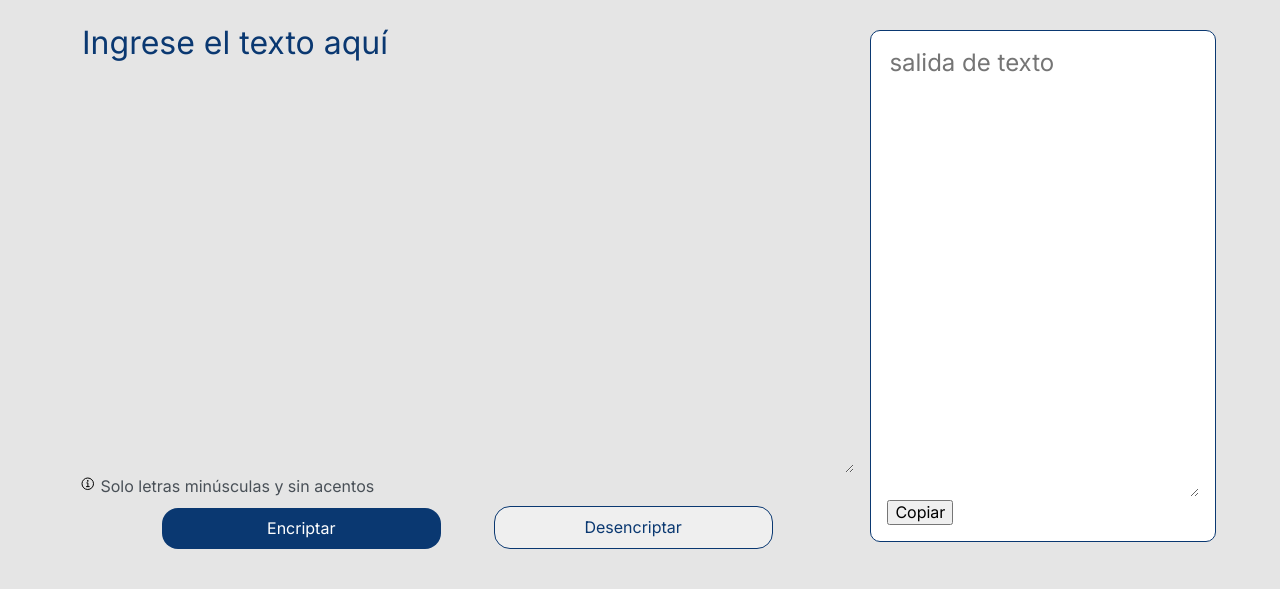
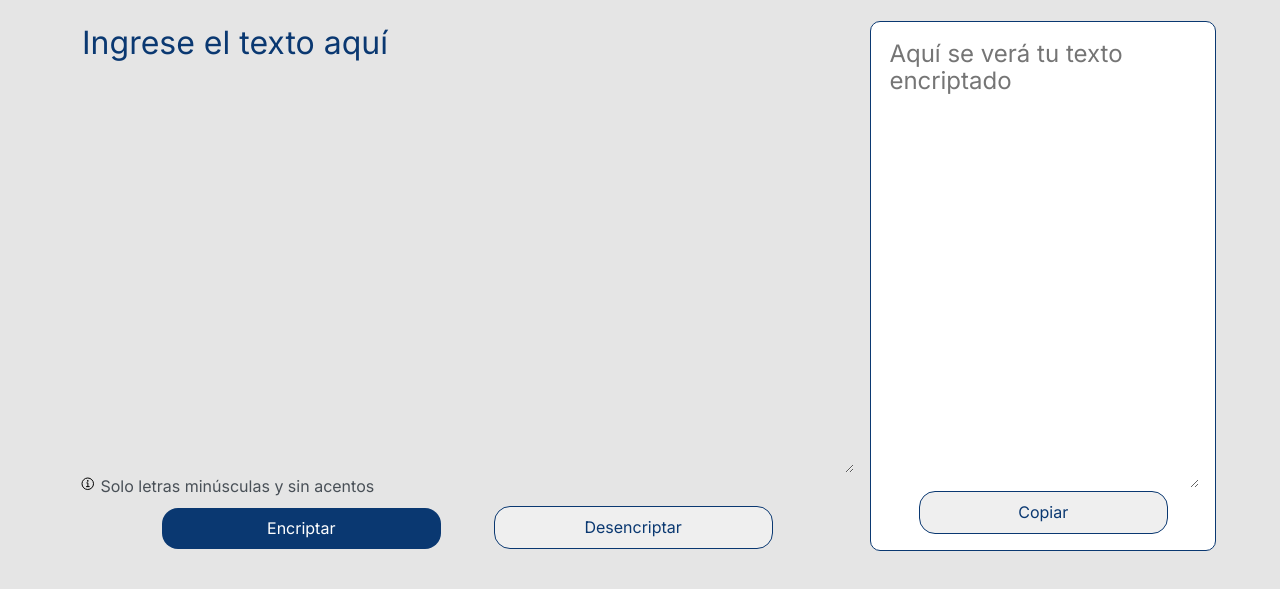
Before and after one commit to DavidMerino25/Challenge-Oracle-One-Encrypter, a plain HTML site: page index.html in a window 1280 px wide. Both pictures are taken after a click on the button "Encriptar". Shown: the part 69-658 px from the top of the page. Drawn offline with nearby package versions, Linux system fonts and the light colour scheme.

Commit message:
Css finalizado y parte lógica iniciada

```diff
--- a/index.html
+++ b/index.html
@@ -43,9 +43,9 @@
             <div id="ouput-imagen" class="container-ouput--img">
                 <img class="ouput--img" src="img/muñeco.png" alt="">
             </div>
-            <div id="ouput-text" class="container-ouput--text">
-                <textarea class="text-ouput" id="text-ouput" type="text" placeholder="salida de texto"></textarea>
-                <div id="button-copy">
+            <div id="container-ouput-text" class="container-ouput--text">
+                <textarea class="text-ouput" id="text-ouput" type="text" placeholder="Aquí se verá tu texto encriptado"></textarea>
+                <div id="button-copy" class="container_button--copy">
                     <button class="button--copy" id="button--decrypt">Copiar</button>
                 </div>
             </div>
--- a/js/app.js
+++ b/js/app.js
@@ -1,10 +1,15 @@
-var ouputDIV = document.getElementById("ouput-text");
+var ouputDIV = document.getElementById("container-ouput-text");
+var inputText = document.getElementById('text-input');
 var button = document.getElementById('button-copy');
 var outputimage = document.getElementById('ouput-imagen');
+var textOuput = document.getElementById('text-ouput');
 ouputDIV.style.display = "none";
+
+
 function encrypt() {
     ouputDIV.style.display = "block";
     outputimage.style.display = "none";
+    textOuput.value = inputText.value;
 }
 function decrypt() {
     ouputDIV.style.display = "block";
--- a/styles/styles.css
+++ b/styles/styles.css
@@ -168,3 +168,15 @@ textarea:focus{
     height: 450px;
     color: var(--gris);
   }
+.container_button--copy{
+  margin: auto;
+  width: 80%;
+}
+.button--copy{
+  margin: auto;
+  padding: .7rem;
+  color: var(--oscuro);
+  border: 1px solid var(--oscuro);
+  border-radius: 1rem;
+  width: 100%;
+}
```
